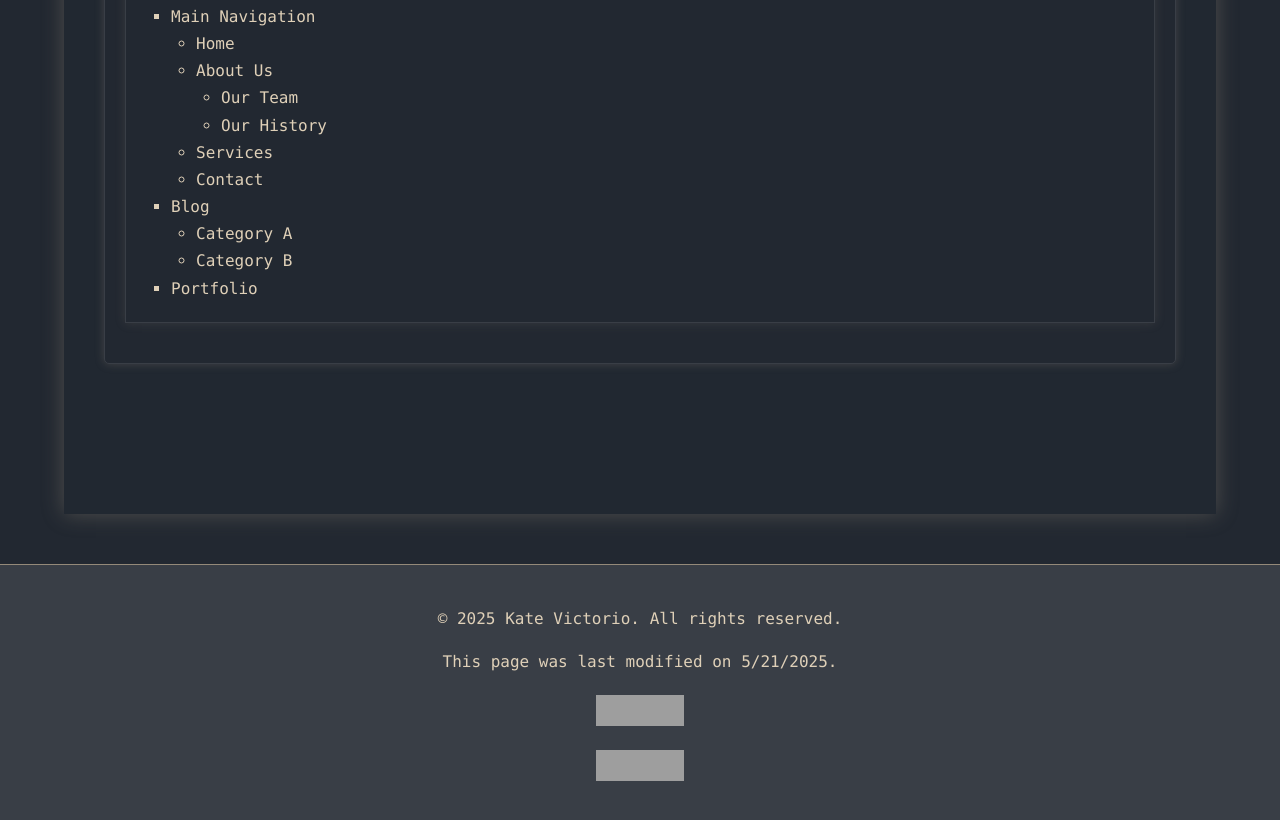
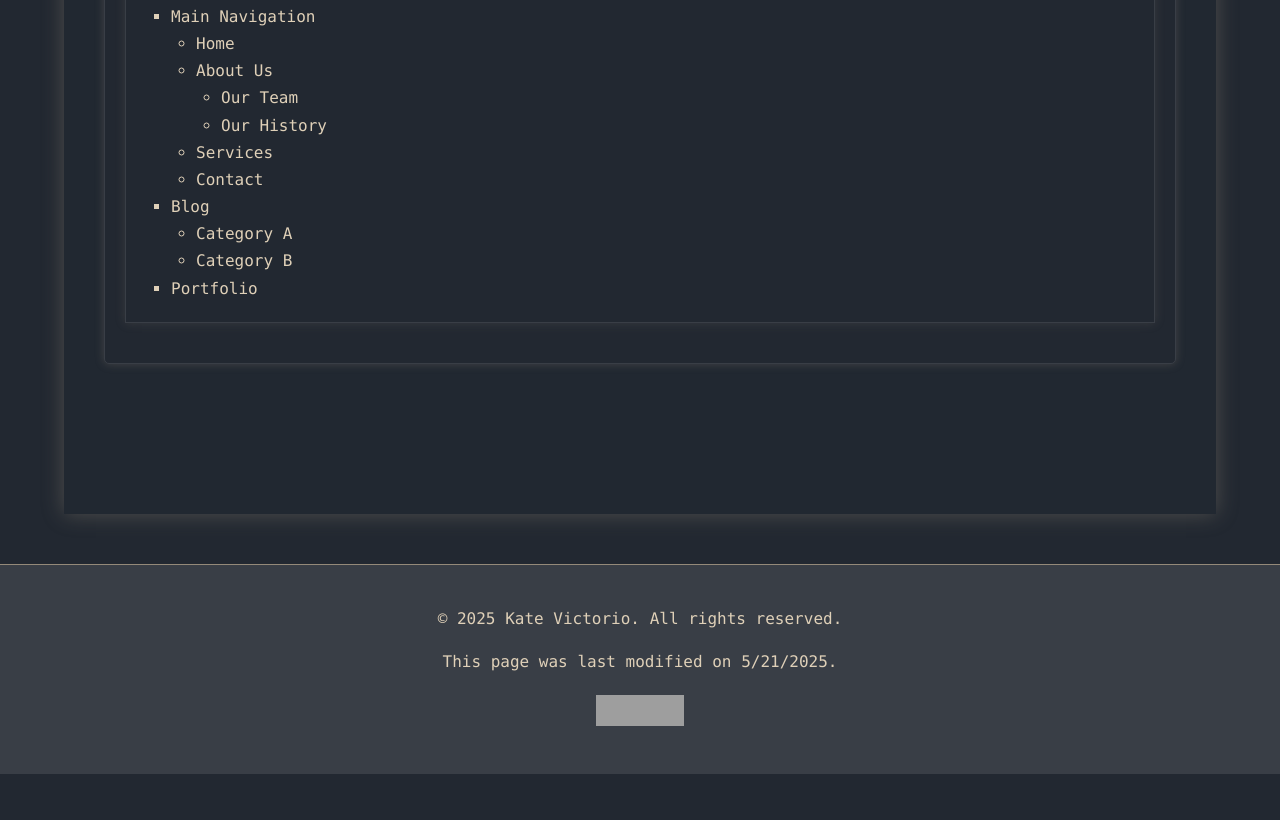
Before and after one commit to MidnightKath/MidnightKath, a plain HTML site: page htmllist.html in a window 1280 px wide. Shown: the part 3644-4464 px from the top of the page. After the commit the page ends 4418 px from the top, so only its background shows below. Drawn offline with Linux system fonts and the light colour scheme; grey boxes are pictures that could not be loaded.

Commit message:
htmllist.html

```diff
--- a/htmllist.html
+++ b/htmllist.html
@@ -260,13 +260,6 @@
                         alt="Valid CSS!" />
                 </a>
             </p>
-            <p>
-                <a href="https://jigsaw.w3.org/css-validator/check/referer">
-                    <img style="border:0;width:88px;height:31px"
-                        src="https://jigsaw.w3.org/css-validator/images/vcss-blue"
-                        alt="Valid CSS!" />
-                </a>
-            </p>
         </div>
     </footer>
     <script>
```
